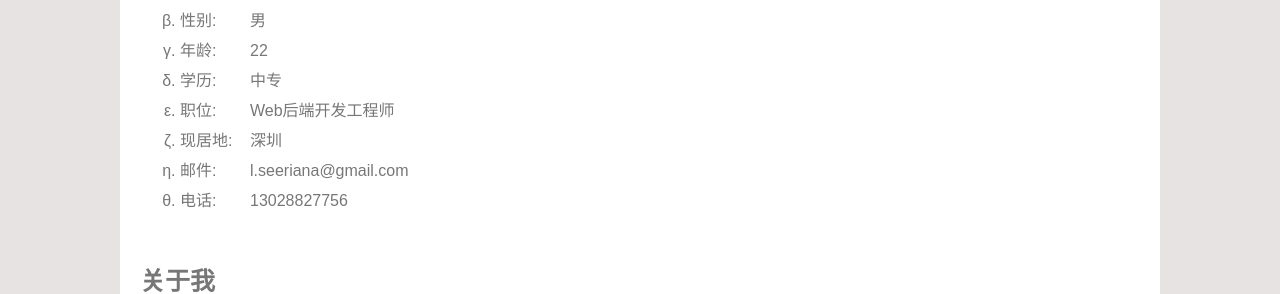
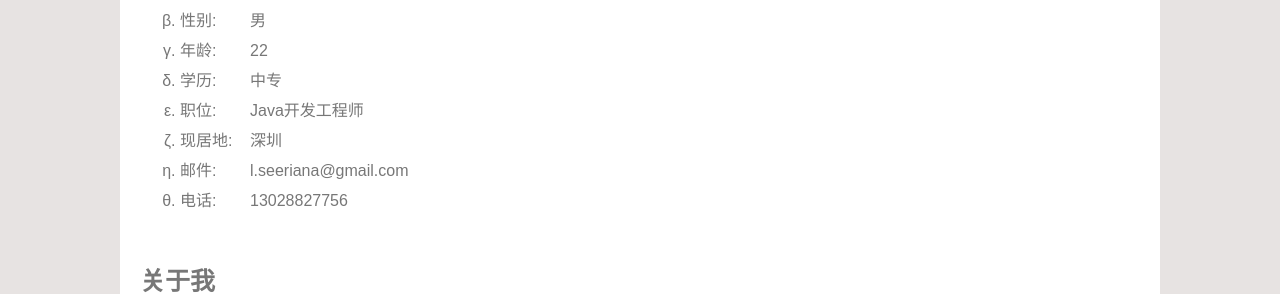
Before and after one commit to zztriana/resume, a Jekyll site: the page built from index.html, in a window 1280 px wide and 900 px high. Shown: the part 176-470 px from the top of the window. Built offline with Jekyll 4.4.1, drawn with Linux system fonts in a browser that asks for light colours; a style sheet for code colours, icons or effects is not loaded.

Commit message:
2021-01-13 update

```diff
--- a/_config.yml
+++ b/_config.yml
@@ -8,7 +8,7 @@ aboutme:
   phone: 13028827756
   github: https://github.com/zztriana
   city: 深圳
-  job: Web后端开发工程师
+  job: Java开发工程师
   edu: 中专
 
 update: 2021年01月13日
--- a/_layouts/home.html
+++ b/_layouts/home.html
@@ -3,6 +3,7 @@
 <head>
   <meta charset="UTF-8">
   <meta name="viewport" content="width=device-width, initial-scale=1.0">
+  <link rel="icon" href="/favicon.png" type="image/png">
   <link rel="stylesheet" href="//at.alicdn.com/t/font_1838957_xtylxwlui4g.css">
   <link rel="stylesheet" href="assets/style.css">
   <title>{{site.title}}</title>
```
Also changed, not shown: favicon.png (added).
